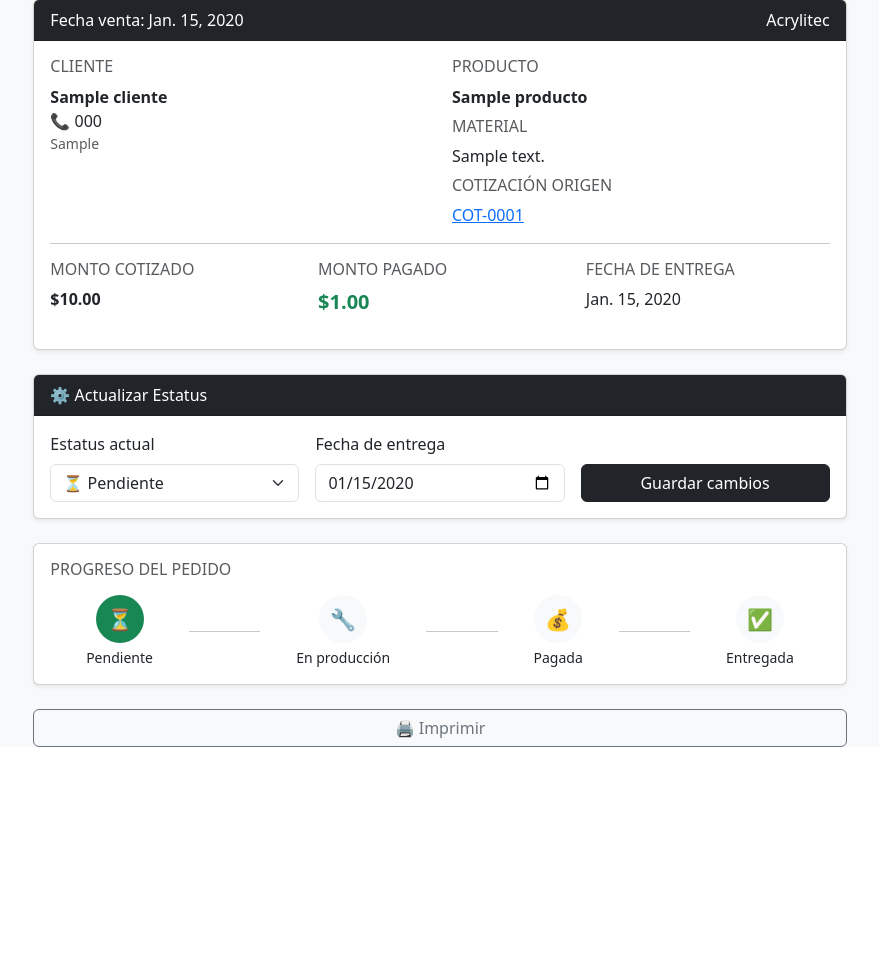
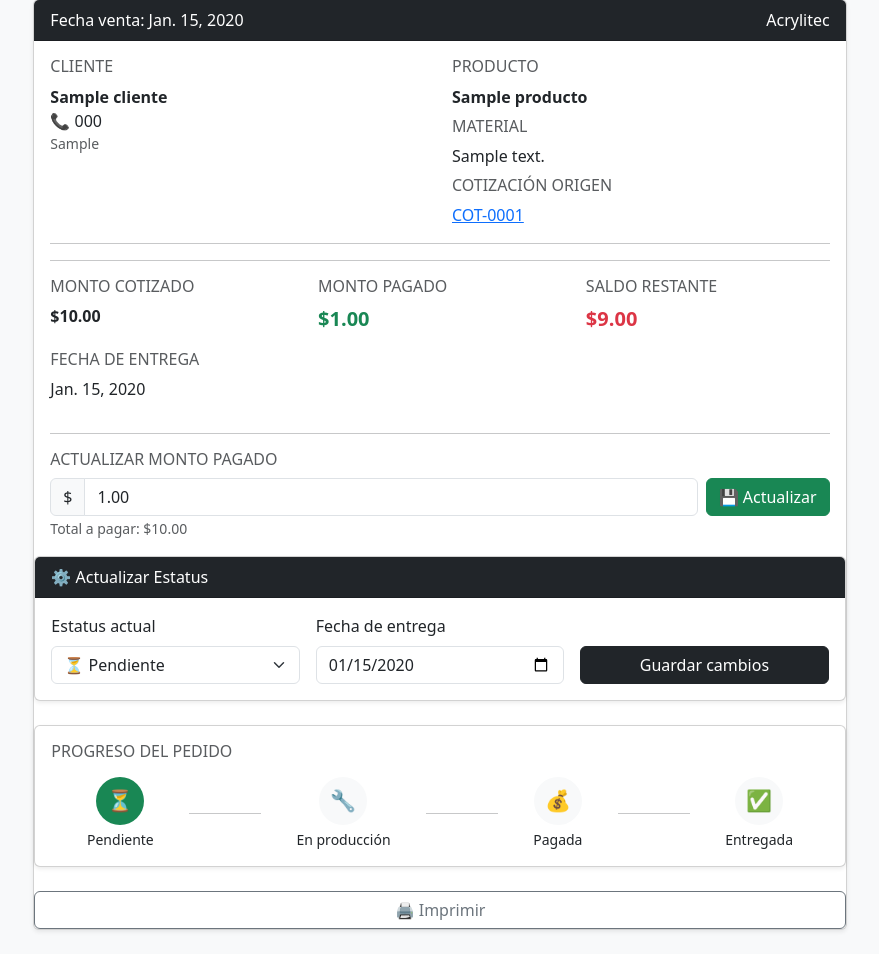
Before and after one commit to YonAnn99/Acrylitec, a Django app: page /ventas/1/ in a window 1280 px wide. Shown: the part 153-1107 px from the top of the page, without its empty margins (200-1079 px from the left). Before the commit the page ends 900 px from the top, so only its background shows below. Run offline with Django 5.2, Linux system fonts and the light colour scheme; tables that the repository leaves empty hold one stand-in row (values such as "Sample post").

Commit message:
Ajustes ventas 3.0

```diff
--- a/gestion/templates/gestion/venta_detalle.html
+++ b/gestion/templates/gestion/venta_detalle.html
@@ -35,6 +35,7 @@
                     </div>
                 </div>
                 <hr>
+                <hr>
                 <div class="row">
                     <div class="col-md-4">
                         <h6 class="text-muted">MONTO COTIZADO</h6>
@@ -45,12 +46,40 @@
                         <p class="fw-bold text-success fs-5">${{ venta.monto_abonado }}</p>
                     </div>
                     <div class="col-md-4">
+                        <h6 class="text-muted">SALDO RESTANTE</h6>
+                        {% if venta.saldo_restante > 0 %}
+                            <p class="fw-bold text-danger fs-5">${{ venta.saldo_restante }}</p>
+                        {% else %}
+                            <p class="fw-bold text-success">✅ Pagado completo</p>
+                        {% endif %}
+                    </div>
+                    <div class="col-md-4">
                         <h6 class="text-muted">FECHA DE ENTREGA</h6>
                         <p>{{ venta.fecha_entrega|default:"No definida" }}</p>
                     </div>
                 </div>
-            </div>
-        </div>
+
+                <hr>
+
+                <!-- Actualizar abono DENTRO de la card -->
+                <h6 class="text-muted">ACTUALIZAR MONTO PAGADO</h6>
+                <form method="POST" action="{% url 'actualizar_abono_venta' venta.id_venta %}"
+                    class="d-flex gap-2 align-items-center">
+                    {% csrf_token %}
+                    <div class="input-group">
+                        <span class="input-group-text">$</span>
+                        <input type="number" name="monto_abonado" class="form-control"
+                            step="0.01" min="0"
+                            max="{{ venta.id_cotizacion.monto_total }}"
+                            value="{{ venta.monto_abonado }}"
+                            placeholder="Monto recibido">
+                    </div>
+                    <button type="submit" class="btn btn-success text-nowrap">
+                        💾 Actualizar
+                    </button>
+                </form>
+                <small class="text-muted">Total a pagar: ${{ venta.id_cotizacion.monto_total }}</small>
+</div>
 
         <!-- Cambiar estatus -->
         <div class="card shadow-sm mb-4">
--- a/gestion/urls.py
+++ b/gestion/urls.py
@@ -33,6 +33,7 @@ urlpatterns = [
     path('ventas/', views.lista_ventas, name='lista_ventas'),
     path('ventas/<int:pk>/', views.detalle_venta, name='detalle_venta'),
     path('ventas/<int:pk>/estatus/', views.actualizar_estatus_venta, name='actualizar_estatus_venta'),
+    path('ventas/<int:pk>/abono/', views.actualizar_abono_venta, name='actualizar_abono_venta'),
     path('cotizaciones/<int:cotizacion_pk>/registrar-venta/', views.registrar_venta, name='registrar_venta'),
 
     # ── Configuración de Precios ────────────────────────────
--- a/gestion/views.py
+++ b/gestion/views.py
@@ -547,6 +547,17 @@ def actualizar_estatus_venta(request, pk):
         venta.save()
     return redirect('detalle_venta', pk=pk)
 
+def actualizar_abono_venta(request, pk):
+    venta = get_object_or_404(Ventas, pk=pk)
+    if request.method == 'POST':
+        nuevo_abono = request.POST.get('monto_abonado')
+        try:
+            venta.monto_abonado = Decimal(nuevo_abono)
+            venta.save()
+        except Exception as e:
+            messages.error(request, f'Error: {e}')
+    return redirect('detalle_venta', pk=pk)
+
 
 # ─────────────────────────────────────────
 #  DASHBOARD
```
